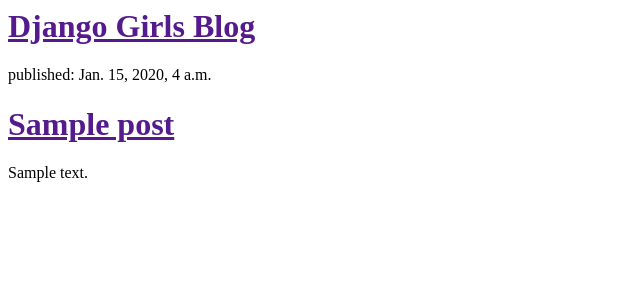
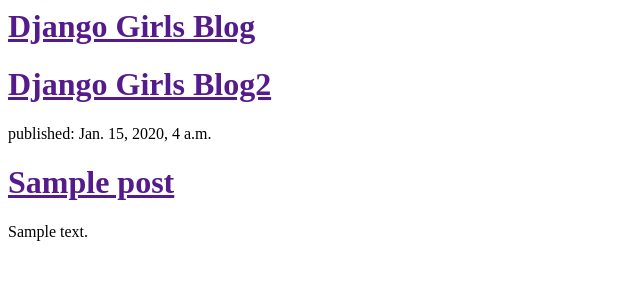
Before and after one commit to Vetzy/my-first-blog, a Django app: template blog/templates/blog/post_list.html in a window 1280 px wide. Shown: the top 300 px of the page, without its empty margins (0-640 px from the left). Run offline with Django 3.2, Linux system fonts and the light colour scheme; the template is opened without the code that fills it: values that come from a table or form of the project are taken from there, others are empty; tables that the repository leaves empty hold one stand-in row (values such as "Sample post").

Commit message:
Cambie el post_list para que se reflejen los cambios

```diff
--- a/blog/templates/blog/post_list.html
+++ b/blog/templates/blog/post_list.html
@@ -5,6 +5,9 @@
         <body>
             <div>
                 <h1><a href="">Django Girls Blog</a></h1>
+            </div>
+            <div>
+                <h1><a href="">Django Girls Blog2</a></h1>
             </div>
 
             <div>
```
